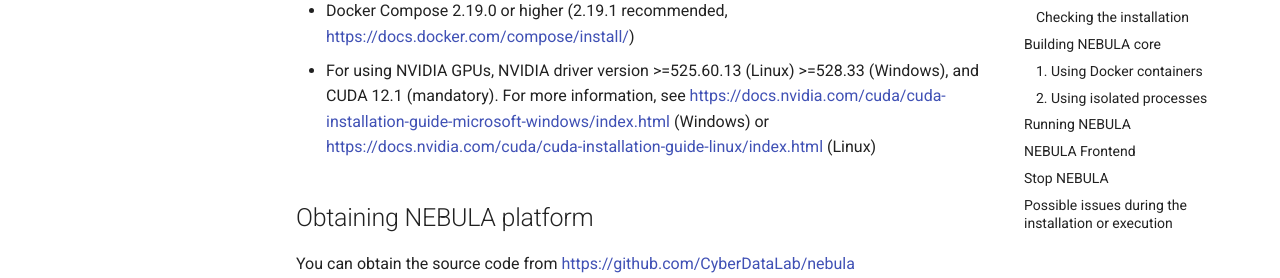
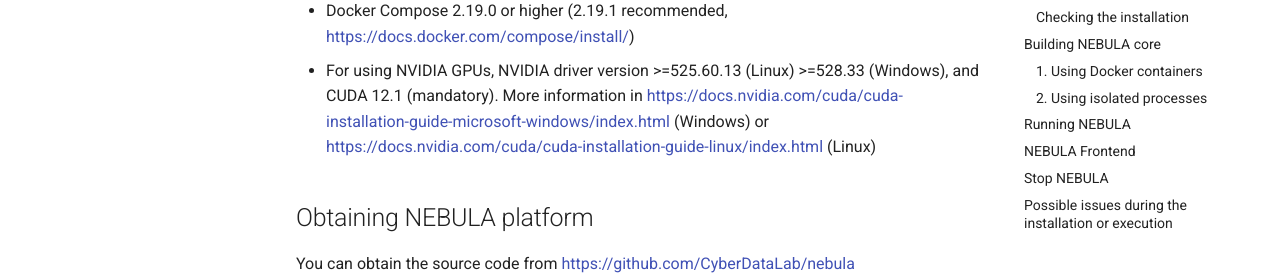
Before and after one commit to enriquetomasmb/nebula, an MkDocs documentation site: the page built from docs/_prebuilt/installation.md, in a window 1280 px wide and 900 px high, scrolled down 626 px. Shown: the part 199-477 px from the top of the window. Built offline with MkDocs 1.6.1 and Material for MkDocs 9.7.7, drawn with Linux system fonts in a browser that asks for light colours; comment, search, counter and statistics services are not loaded.

Commit message:
Update docs

```diff
--- a/docs/_prebuilt/installation.md
+++ b/docs/_prebuilt/installation.md
@@ -17,22 +17,14 @@ In this section, we will explain how to install the NEBULA platform.
 ## Prerequisites
 
 -   Python 3.10 or higher (3.11 recommended)
--   Docker Engine 24.0.4 or higher (24.0.7 recommended,
-    <https://docs.docker.com/engine/install/>)
--   Docker Compose 2.19.0 or higher (2.19.1 recommended,
-    <https://docs.docker.com/compose/install/>)
--   For using NVIDIA GPUs, NVIDIA driver version \>=525.60.13 (Linux)
-    \>=528.33 (Windows), and CUDA 12.1 (mandatory). For more
-    information, see
-    <https://docs.nvidia.com/cuda/cuda-installation-guide-microsoft-windows/index.html>
-    (Windows) or
-    <https://docs.nvidia.com/cuda/cuda-installation-guide-linux/index.html>
-    (Linux)
+-   Docker Engine 24.0.4 or higher (24.0.7 recommended, https://docs.docker.com/engine/install/)
+-   Docker Compose 2.19.0 or higher (2.19.1 recommended, https://docs.docker.com/compose/install/)
+-   For using NVIDIA GPUs, NVIDIA driver version >=525.60.13 (Linux) >=528.33 (Windows), and CUDA 12.1 (mandatory). More information in https://docs.nvidia.com/cuda/cuda-installation-guide-microsoft-windows/index.html (Windows) or https://docs.nvidia.com/cuda/cuda-installation-guide-linux/index.html (Linux)
 
 ## Obtaining NEBULA platform
 
 
-You can obtain the source code from <https://github.com/CyberDataLab/nebula>
+You can obtain the source code from https://github.com/CyberDataLab/nebula
 
 Or, if you happen to have git configured, you can clone the repository:
 
@@ -77,7 +69,7 @@ the root directory:
 In case of using GPU in the docker, you have to follow the instructions
 in the following link to install nvidia-container-toolkit:
 
-<https://docs.nvidia.com/datacenter/cloud-native/container-toolkit/install-guide.html>
+https://docs.nvidia.com/datacenter/cloud-native/container-toolkit/install-guide.html
 
 You can check the docker images using the following command line:
 
@@ -100,7 +92,7 @@ You can show the PARAMS using:
 
     python app/main.py --help
 
-The frontend will be available at <http://127.0.0.1:6060> (by default)
+The frontend will be available at http://127.0.0.1:6060 (by default)
 
 To change the default port of the frontend, you can use the following
 command line:
@@ -160,9 +152,9 @@ Solution: Start the docker daemon
 
 Solution: Enable the following option in Docker Desktop
 
-Settings -\> Advanced -\> Allow the default Docker socket to be used
+Settings -> Advanced -> Allow the default Docker socket to be used
 
-> ![Docker required options](static/docker-required-options.png){.align-center}
+> ![Docker required options](static/docker-required-options.png)
 
 ------------------------------------------------------------------------
 
```
